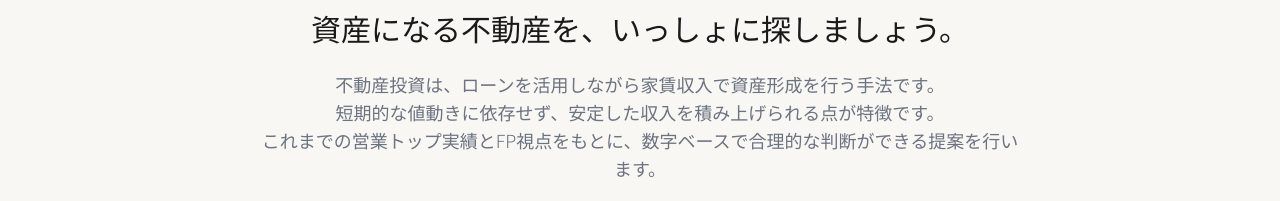
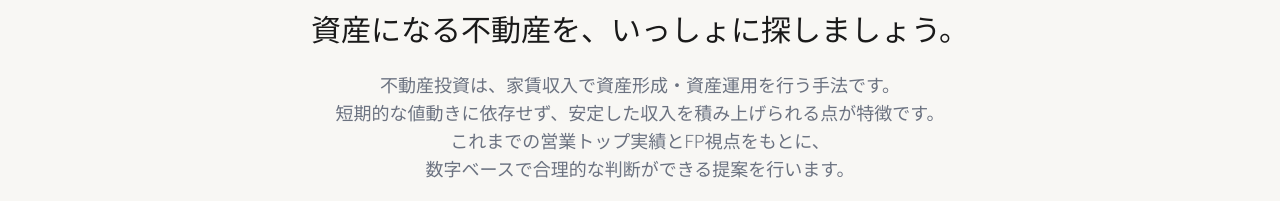
Before and after one commit to idsp0731-gif/onza-estate, a Next.js app: page /investment in a window 1280 px wide. Shown: the part 599-800 px from the top of the page. Built offline with nearby package versions, Linux system fonts and the light colour scheme; no server answers.

Commit message:
fix: 投資セクション・ページの説明文を修正

```diff
--- a/src/app/investment/page.tsx
+++ b/src/app/investment/page.tsx
@@ -84,9 +84,10 @@ export default async function InvestmentPage() {
             </span>
           </h1>
           <p className="text-lg font-light text-[#6B7280] text-center mb-8 max-w-3xl mx-auto">
-            不動産投資は、ローンを活用しながら家賃収入で資産形成を行う手法です。<br />
+            不動産投資は、家賃収入で資産形成・資産運用を行う手法です。<br />
             短期的な値動きに依存せず、安定した収入を積み上げられる点が特徴です。<br />
-            これまでの営業トップ実績とFP視点をもとに、数字ベースで合理的な判断ができる提案を行います。
+            これまでの営業トップ実績とFP視点をもとに、<br />
+            数字ベースで合理的な判断ができる提案を行います。
           </p>
 
           <div className="mb-12">
--- a/src/components/InvestmentService.tsx
+++ b/src/components/InvestmentService.tsx
@@ -24,9 +24,10 @@ export default function InvestmentService({ initialProperties = [] }: { initialP
           </span>
         </h2>
         <p className="text-lg font-light text-[#6B7280] text-center mb-8 max-w-3xl mx-auto">
-          不動産投資は、ローンを活用しながら家賃収入で資産形成を行う手法です。<br />
+          不動産投資は、家賃収入で資産形成・資産運用を行う手法です。<br />
           短期的な値動きに依存せず、安定した収入を積み上げられる点が特徴です。<br />
-          これまでの営業トップ実績とFP視点をもとに、数字ベースで合理的な判断ができる提案を行います。
+          これまでの営業トップ実績とFP視点をもとに、<br />
+          数字ベースで合理的な判断ができる提案を行います。
         </p>
 
         <div className="flex justify-center mb-10">
```
